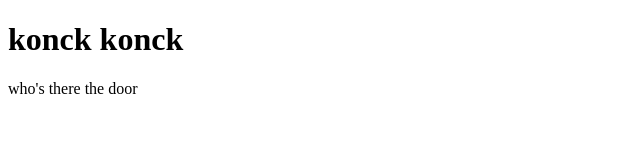
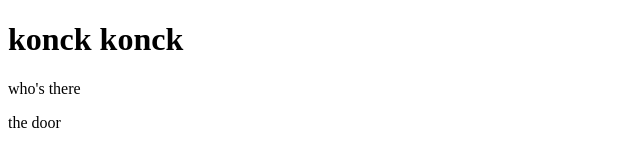
Before and after one commit to micahlinsoriscool/micahlinsoriscool.github.io, a plain HTML site: page index.html in a window 1280 px wide. Shown: the whole page, without its empty margins (0-640 px from the left). Drawn offline with Linux system fonts and the light colour scheme.

Commit message:
Update index.html

```diff
--- a/index.html
+++ b/index.html
@@ -8,7 +8,6 @@
   <h1>
   konck konck
 </h1>
-<p> who's there
-
-the door</p>
+<p> who's there</p>
+<h7>the door</h7>
 </body>
```
